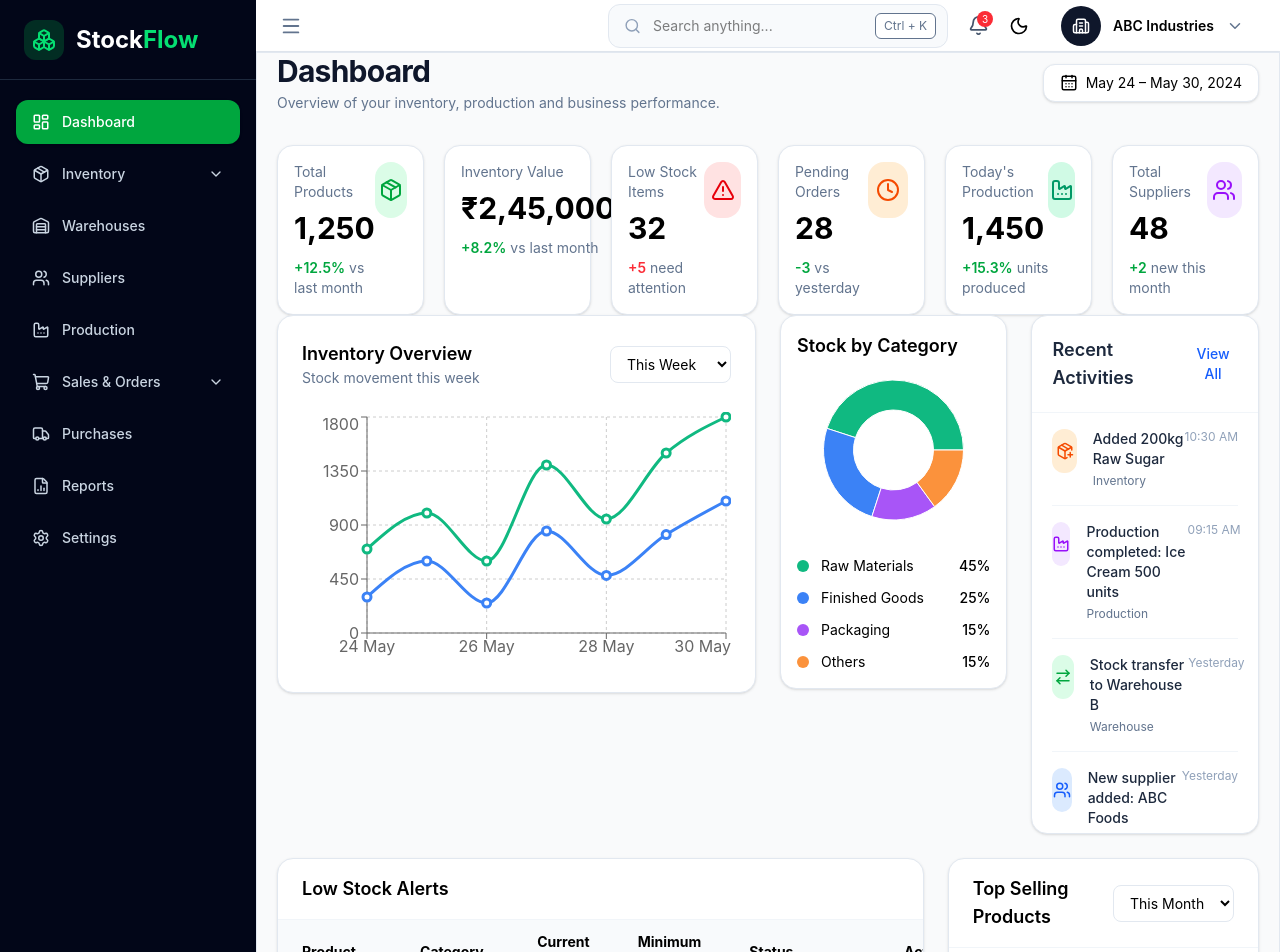
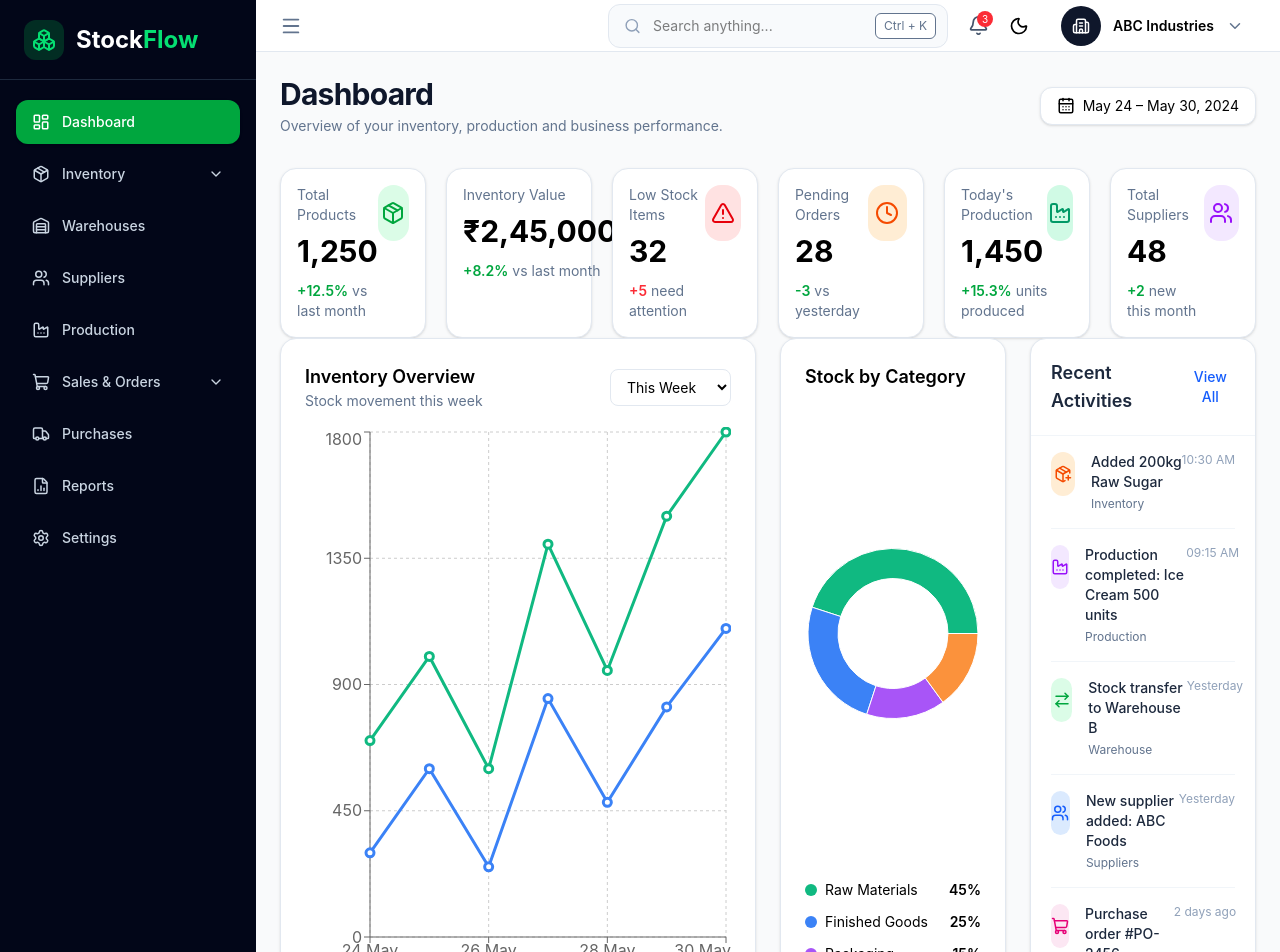
Before and after one commit to AljasMuthukadan/stockflow, a React (Vite) app in the folder client/: page /dashboard in a window 1280 px wide. Shown: the top 952 px of the page. Built offline with nearby package versions, Linux system fonts and the light colour scheme.

Commit message:
Dashboard UI bug fixed

```diff
--- a/client/src/components/dashboard/DashboardContent.jsx
+++ b/client/src/components/dashboard/DashboardContent.jsx
@@ -6,7 +6,11 @@ import TopSellingProducts from "./TopSellingProducts";
 
 export default function DashboardContent() {
   return (
-    <div className="grid grid-cols-12 gap-6 ">
+    <div className="space-y-6">
+
+      {/* First Row */}
+
+      <div className="grid grid-cols-12 gap-6 items-stretch">
 
         <div className="col-span-12 xl:col-span-6">
           <InventoryChart />
@@ -16,9 +20,15 @@ export default function DashboardContent() {
           <StockCategoryChart />
         </div>
 
-      <div className="col-span-12  md:col-span-6 xl:col-span-3">
+        <div className="col-span-12 md:col-span-6 xl:col-span-3">
           <RecentActivities />
         </div>
+
+      </div>
+
+      {/* Second Row */}
+
+      <div className="grid grid-cols-12 gap-6 items-start">
 
         <div className="col-span-12 xl:col-span-8">
           <LowStockTable />
@@ -29,5 +39,7 @@ export default function DashboardContent() {
         </div>
 
       </div>
+
+    </div>
   );
 }
--- a/client/src/components/dashboard/InventoryChart.jsx
+++ b/client/src/components/dashboard/InventoryChart.jsx
@@ -6,6 +6,7 @@ import {
   XAxis,
   YAxis,
   Tooltip,
+  Legend,
 } from "recharts";
 
 const data = [
@@ -20,12 +21,9 @@ const data = [
 
  function InventoryChart() {
   return (
-    <div className="rounded-2xl border border-slate-200 bg-white p-6 shadow-sm">
+    <div className="flex h-full flex-col rounded-2xl border border-slate-200 bg-white p-6 shadow-sm">
 
-      {/* Header */}
-
-      <div className="mb-6 flex items-center justify-between">
-
+      <div className="mb-4 flex items-center justify-between">
         <div>
           <h3 className="text-lg font-semibold">
             Inventory Overview
@@ -36,20 +34,16 @@ const data = [
           </p>
         </div>
 
-        <select className="rounded-lg border border-slate-200 px-3 py-2 text-sm outline-none">
+        <select className="rounded-lg border border-slate-200 px-3 py-2 text-sm">
           <option>This Week</option>
           <option>This Month</option>
           <option>This Year</option>
         </select>
-
       </div>
 
-      <div className="h-64">
-
+      <div className="flex-1 min-h-[320px]">
         <ResponsiveContainer width="100%" height="100%">
-
           <LineChart data={data}>
-
             <CartesianGrid strokeDasharray="3 3" />
 
             <XAxis dataKey="day" />
@@ -58,8 +52,9 @@ const data = [
 
             <Tooltip />
 
+            <Legend />
+
             <Line
-              type="monotone"
               dataKey="stockIn"
               stroke="#10B981"
               strokeWidth={3}
@@ -67,19 +62,14 @@ const data = [
             />
 
             <Line
-              type="monotone"
               dataKey="stockOut"
               stroke="#3B82F6"
               strokeWidth={3}
               dot={{ r: 4 }}
             />
-
           </LineChart>
-
         </ResponsiveContainer>
-
       </div>
-
     </div>
   );
 }
--- a/client/src/components/dashboard/RecentActivities.jsx
+++ b/client/src/components/dashboard/RecentActivities.jsx
@@ -53,8 +53,7 @@ import ActivityItem from "./ActivityItem";
   ];
 
   return (
-    <div className="bg-white rounded-2xl border border-slate-200 shadow-sm h-full flex-col">
-
+  <div className="flex h-full flex-col rounded-2xl border border-slate-200 bg-white shadow-sm">
       {/* Header */}
 
       <div className="flex items-center justify-between p-5 border-b border-slate-100">
@@ -71,7 +70,7 @@ import ActivityItem from "./ActivityItem";
 
       {/* Activity List */}
 
-      <div className="px-5 max-h-[420px] overflow-y-auto">
+     <div className="flex-1 overflow-y-auto px-5">
 
         {activities.map((activity, index) => (
           <ActivityItem
--- a/client/src/components/dashboard/StockCategoryChart.jsx
+++ b/client/src/components/dashboard/StockCategoryChart.jsx
@@ -7,22 +7,10 @@ import {
 } from "recharts";
 
 const data = [
-  {
-    name: "Raw Materials",
-    value: 45,
-  },
-  {
-    name: "Finished Goods",
-    value: 25,
-  },
-  {
-    name: "Packaging",
-    value: 15,
-  },
-  {
-    name: "Others",
-    value: 15,
-  },
+  { name: "Raw Materials", value: 45 },
+  { name: "Finished Goods", value: 25 },
+  { name: "Packaging", value: 15 },
+  { name: "Others", value: 15 },
 ];
 
 const COLORS = [
@@ -34,71 +22,56 @@ const COLORS = [
 
  function StockCategoryChart() {
   return (
-    <div className="rounded-2xl border border-slate-200 bg-white p-4 shadow-sm">
+    <div className="flex h-full flex-col rounded-2xl border border-slate-200 bg-white p-6 shadow-sm">
 
-      <h3 className=" text-lg font-semibold">
+      <h3 className="mb-5 text-lg font-semibold">
         Stock by Category
       </h3>
 
-      <div className="h-45">
-
-        <ResponsiveContainer>
-
+      <div className="flex-1 min-h-[220px]">
+        <ResponsiveContainer width="100%" height="100%">
           <PieChart>
-
             <Pie
               data={data}
-              innerRadius={40}
-              outerRadius={70}
               dataKey="value"
+              innerRadius={55}
+              outerRadius={85}
             >
-              {data.map((entry, index) => (
+              {data.map((item, index) => (
                 <Cell
-                  key={index}
+                  key={item.name}
                   fill={COLORS[index]}
                 />
               ))}
             </Pie>
 
             <Tooltip />
-
           </PieChart>
-
         </ResponsiveContainer>
-
       </div>
 
-      <div className="mt-4 space-y-3">
-
+      <div className="mt-6 space-y-3">
         {data.map((item, index) => (
           <div
             key={item.name}
             className="flex items-center justify-between text-sm"
           >
-            <div className="flex items-center gap-3">
-
+            <div className="flex items-center gap-2">
               <span
                 className="h-3 w-3 rounded-full"
-                style={{
-                  backgroundColor: COLORS[index],
-                }}
+                style={{ backgroundColor: COLORS[index] }}
               />
 
-              {item.name}
-
+              <span>{item.name}</span>
             </div>
 
-            <span className="font-medium">
+            <span className="font-semibold">
               {item.value}%
             </span>
-
           </div>
         ))}
-
       </div>
-
     </div>
   );
 }
-
 export default StockCategoryChart;
--- a/client/src/pages/DashboardPage.jsx
+++ b/client/src/pages/DashboardPage.jsx
@@ -4,7 +4,7 @@ import StatsGrid from "../components/dashboard/StatsGrid";
 
 const DashboardPage = () => {
   return (
-    <div className="bg-gray-50 px-5 border border-slate-200 shadow h-full ">
+    <div className="min-h-full bg-gray-50 px-6 py-6">
       <DashboardHeader />
       <StatsGrid />
 
```
Lines whose indentation alone changed are shown as unchanged.
